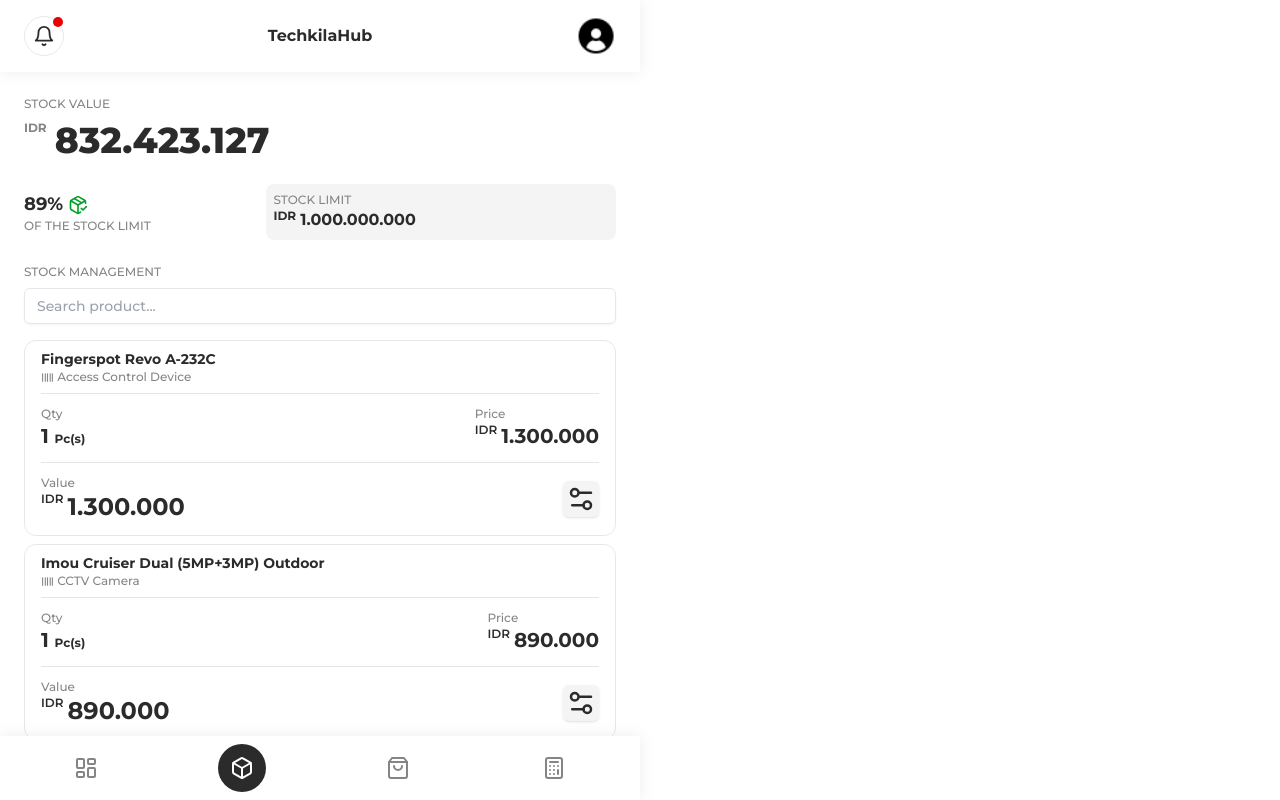
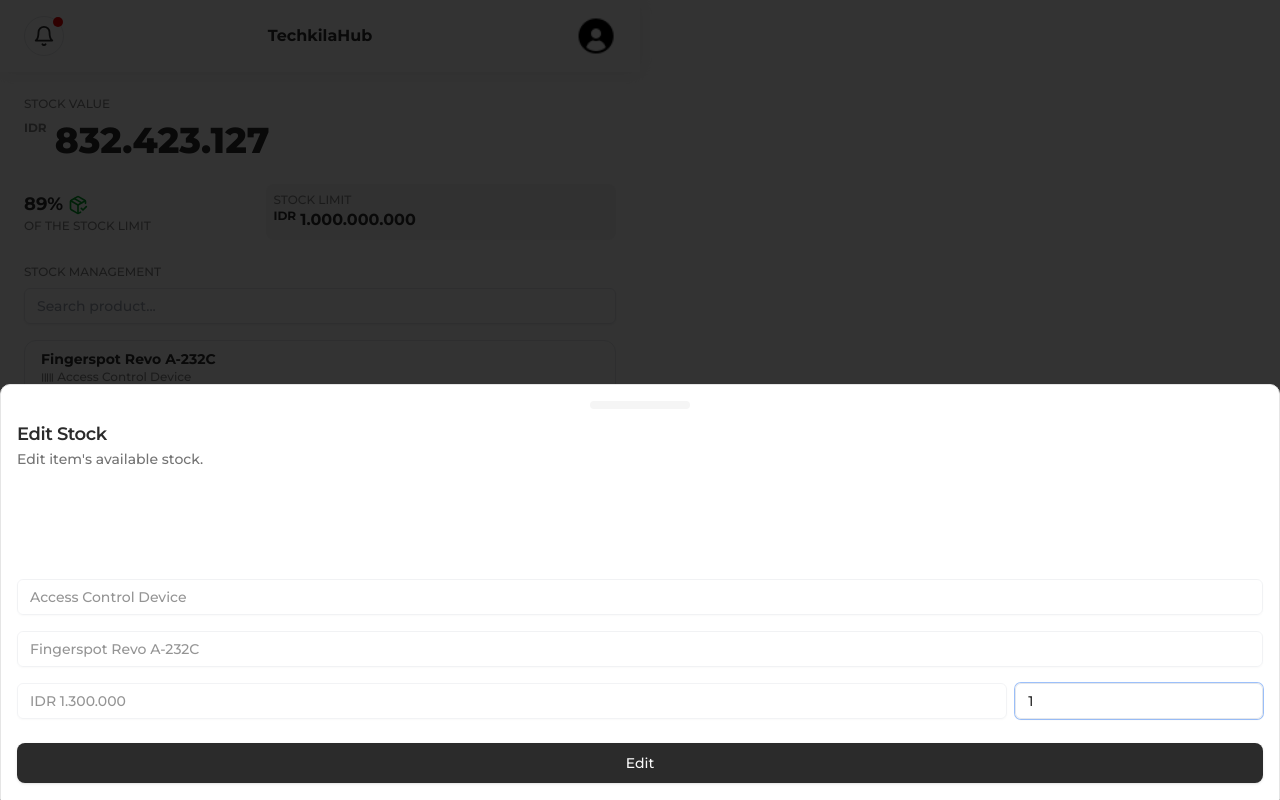
Before and after one commit to arrdix/techkila-hub, a React (Vite) app: page /stock in a window 1280 px wide. Both pictures are taken after a click on the button 581 px from the left and 499 px from the top of the page. Built offline with nearby package versions, Linux system fonts and the light colour scheme.

Commit message:
feat(pages/stock): implement edit stock drawer

```diff
--- a/src/components/purchase/purchase-recap.tsx
+++ b/src/components/purchase/purchase-recap.tsx
@@ -74,10 +74,12 @@
                                     />
                                 </SelectTrigger>
                                 <SelectContent>
-                                    <SelectItem value="light">Biaya Ongkir</SelectItem>
-                                    <SelectItem value="dark">Biaya Iklan</SelectItem>
-                                    <SelectItem value="system">Pembelian Barang</SelectItem>
-                                    <SelectItem value="system">operasional</SelectItem>
+                                    <SelectItem value="biaya ongkir">Biaya Ongkir</SelectItem>
+                                    <SelectItem value="biaya iklan">Biaya Iklan</SelectItem>
+                                    <SelectItem value="pembelian barang">
+                                        Pembelian Barang
+                                    </SelectItem>
+                                    <SelectItem value="operasional">Operasional</SelectItem>
                                 </SelectContent>
                             </Select>
                             <Button size="lg" className="mt-2">
--- a/src/components/stock/stock-card.tsx
+++ b/src/components/stock/stock-card.tsx
@@ -1,6 +1,16 @@
 import { Button } from '@/components/ui/button'
 import { FlatCard } from '@/components/ui/flat-card'
 import { Barcode, Settings2 } from 'lucide-react'
+import {
+    Drawer,
+    DrawerContent,
+    DrawerDescription,
+    DrawerFooter,
+    DrawerHeader,
+    DrawerTitle,
+    DrawerTrigger,
+} from '@/components/ui/drawer'
+import { Input } from '@/components/utils/input'
 
 interface StockCardProps {
     name: string
@@ -43,12 +53,56 @@
                         <p className="text-2xl font-bold">{price}</p>
                     </div>
                 </div>
-                <Button
-                    size="icon"
-                    className="bg-foreground/5 text-foreground hover:bg-foreground/15"
-                >
-                    <Settings2 size={30} />
-                </Button>
+                <Drawer>
+                    <DrawerTrigger className="bg-foreground/5 text-foreground p-2 rounded-lg transition-colors hover:bg-foreground/15">
+                        <Settings2 size={24} />
+                    </DrawerTrigger>
+                    <DrawerContent>
+                        <DrawerHeader>
+                            <DrawerTitle>Edit Stock</DrawerTitle>
+                            <DrawerDescription>Edit item's available stock.</DrawerDescription>
+                        </DrawerHeader>
+                        <DrawerFooter>
+                            <Input
+                                name="type"
+                                placeholder="Type"
+                                type="text"
+                                className="mb-2"
+                                value={type}
+                                disabled
+                            />
+                            <Input
+                                name="name"
+                                placeholder="Name"
+                                type="text"
+                                className="mb-2"
+                                value={name}
+                                disabled
+                            />
+                            <div className="flex gap-2">
+                                <Input
+                                    name="price"
+                                    placeholder="Price"
+                                    type="text"
+                                    className="mb-2 w-4/5"
+                                    value={`IDR ${price}`}
+                                    disabled
+                                />
+                                <Input
+                                    name="qty"
+                                    placeholder="Qty"
+                                    type="text"
+                                    className="mb-2 w-1/5"
+                                    value={qty}
+                                    autoFocus
+                                />
+                            </div>
+                            <Button size="lg" className="mt-2">
+                                Edit
+                            </Button>
+                        </DrawerFooter>
+                    </DrawerContent>
+                </Drawer>
             </FlatCard.Footer>
         </FlatCard>
     )
```
